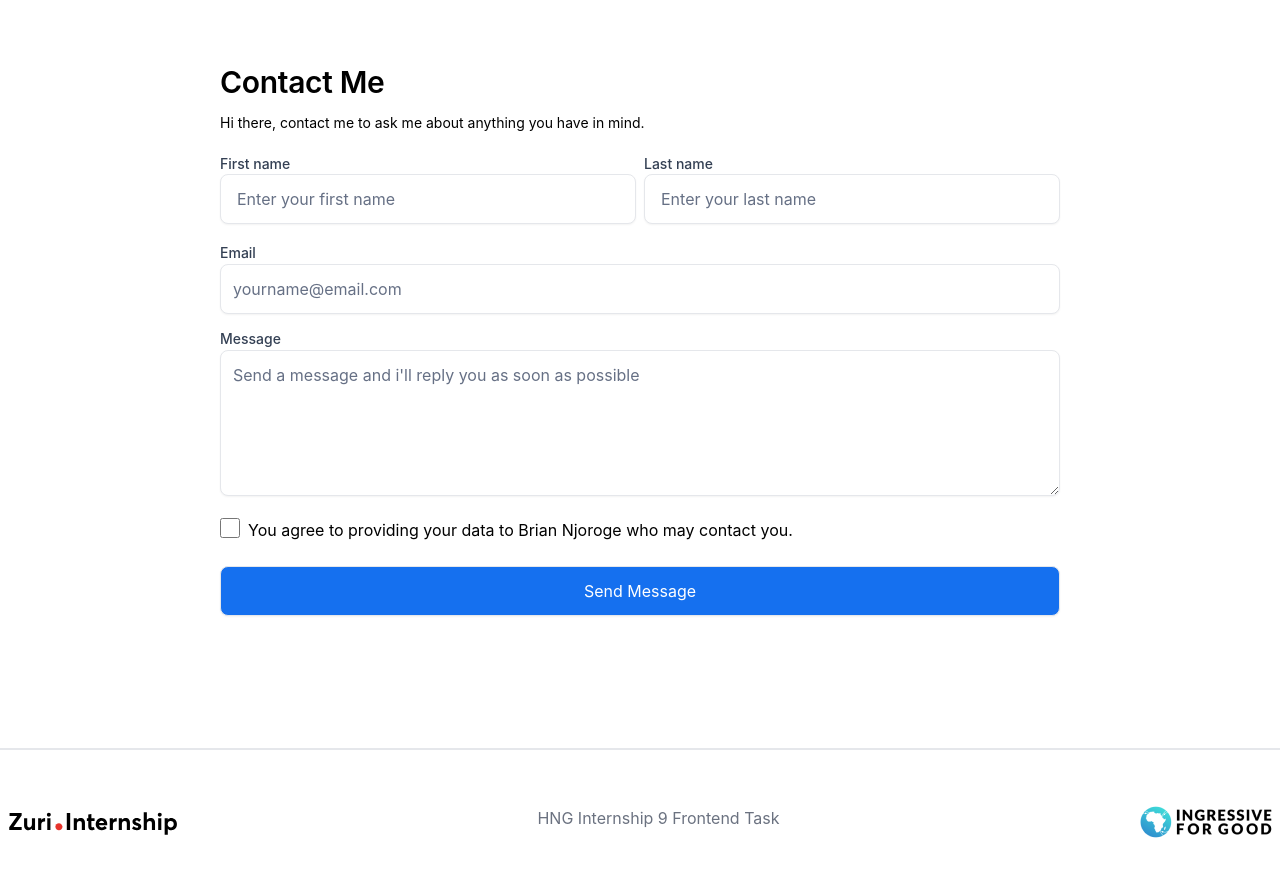
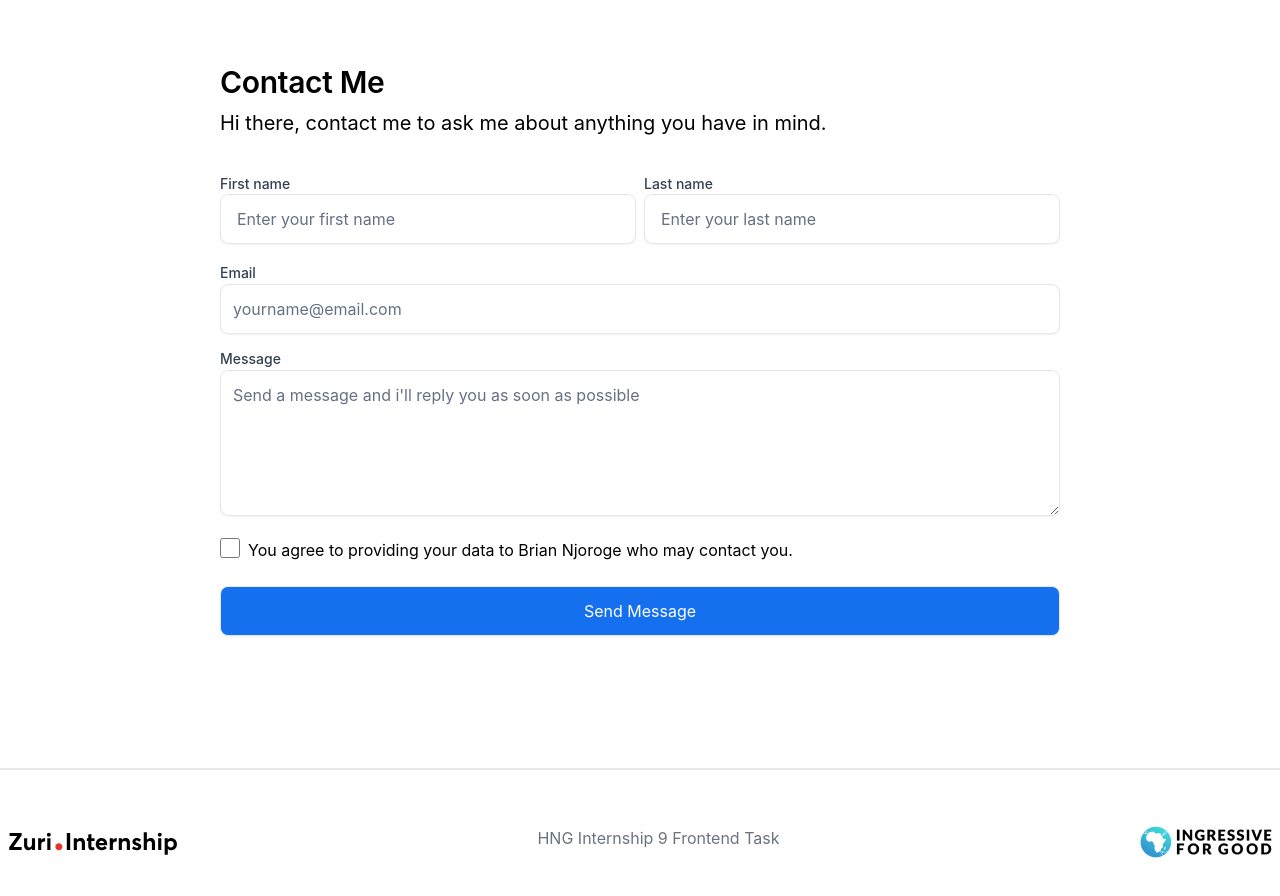
Before and after one commit to Njoro410/HngReactApp, a React (Create React App) app: page /contact in a window 1280 px wide. Shown: the top 896 px of the page. Built offline with nearby package versions, Linux system fonts and the light colour scheme.

Commit message:
style:changed font size for header secton

```diff
--- a/src/pages/Contact.jsx
+++ b/src/pages/Contact.jsx
@@ -6,7 +6,7 @@ const Contact = () => {
       <div className="px-5 w-screen">
         <form className="max-w-[840px] m-auto">
           <p className="font-inter w-[448px] h-[44px] not-italic font-semibold text-3xl tracking-[-0.02rem]">Contact Me</p>
-          <p className="font-inter not-italic font-normal text-sm leading-[30px]">
+          <p className="font-inter not-italic font-normal text-xl leading-[30px] pb-5">
             Hi there, contact me to ask me about anything you have in mind.
           </p>
           <div className="grid grid-cols-1 md:grid-cols-2 gap-2">
@@ -22,14 +22,14 @@ const Contact = () => {
             <section className="flex flex-col md:my-4">
               <label htmlFor="last_name" className="font-inter not-italic font-medium text-sm leading-5 text-[#344054]">Last name</label>
               <input
-                className="border py-3 px-4 gap-2  rounded-[8px] shadow-sm placeholder:font-inter placeholder:font-normal placeholder:text-base placeholder-[#667085]"
+                className="border py-3 mb-5 md:mb-0 px-4 gap-2  rounded-[8px] shadow-sm placeholder:font-inter placeholder:font-normal placeholder:text-base placeholder-[#667085]"
                 type="text"
                 id="last_name"
                 placeholder="Enter your last name"
               />
             </section>
           </div>
-          <label htmlFor="email" className="my-4 font-inter not-italic font-medium text-sm leading-5 text-[#344054]">Email</label>
+          <label htmlFor="email" className="py-4 font-inter not-italic font-medium text-sm leading-5 text-[#344054]">Email</label>
           <input
             className="border p-3 w-full mb-3 rounded-[8px] shadow-sm placeholder:w-[320px] placeholder:h-[24px] placeholder:font-inter placeholder:font-normal placeholder:text-base placeholder-[#667085]"
             type="email"
```
